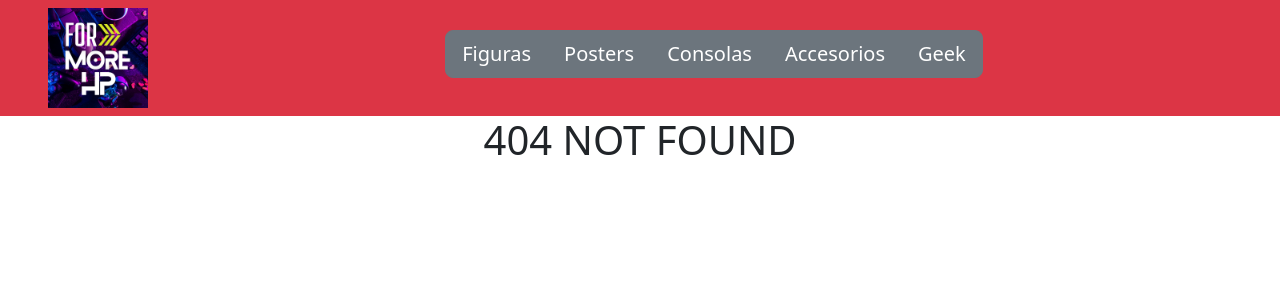
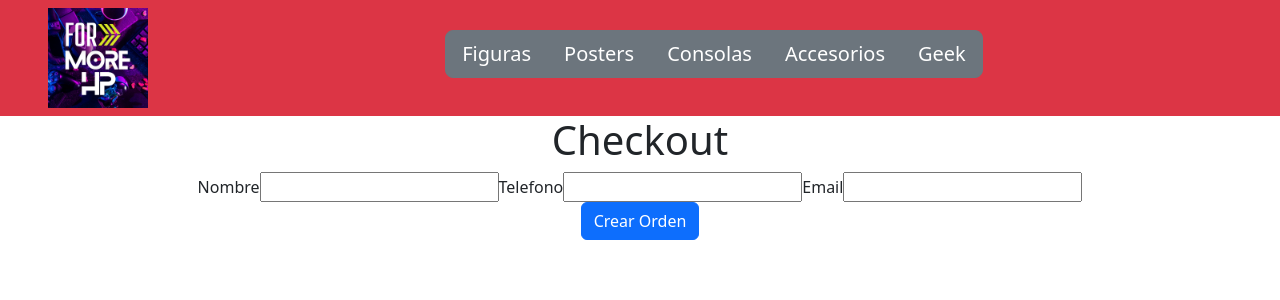
Before and after one commit to bastianSalinas/TiendaOnlineRJS, a React (Create React App) app: page /checkout in a window 1280 px wide. Before the commit this address had no page. Shown: the top 300 px of the page. Built offline with nearby package versions, Linux system fonts and the light colour scheme.

Commit message:
agregando ordenes a las compras

```diff
--- a/src/App.js
+++ b/src/App.js
@@ -3,6 +3,7 @@
 import ItemListContainer from './components/ItemListContainer/ItemListContainer';
 import ItemDetailContainer from './components/ItemDetailContainer/ItemDetailContainer';
 import Cart from './components/Cart/Cart'
+import Checkout from './components/Checkout/Checkout'
 import { BrowserRouter, Routes, Route} from 'react-router-dom'
 import { CartProvider } from './context/CartContext';
 
@@ -17,6 +18,7 @@
             <Route path='/category/:categoryId' element={<ItemListContainer />}/>
             <Route path='/item/:itemId' element={<ItemDetailContainer />}/>
             <Route path='/cart' element={<Cart />}/>
+            <Route path='/checkout' element={<Checkout />}/>
             <Route path='*' element={<h1>404 NOT FOUND</h1>}/>
         </Routes>
         </CartProvider>
--- a/src/components/Cart/Cart.js
+++ b/src/components/Cart/Cart.js
@@ -27,8 +27,9 @@
         <div>
             { cart.map(p => <CartItem key={p.id} {...p}/>) }
             <h3>Total: ${total}</h3>
-            <Button onClick={() => clearCart()}>Limpiar Carrito</Button>
-            <Button><Link to='/' className="Option">Seguir Comprando</Link></Button>
+            <Button variant="secondary" onClick={() => clearCart()}>Limpiar Carrito</Button>
+            <Button variant="danger"><Link to='/' className="Option">Seguir Comprando</Link></Button>
+            <Button variant="success"><Link to='/checkout' className="Option">Checkout</Link></Button>
         </div>
     )
 }
--- a/src/components/CartItem/CartItem.js
+++ b/src/components/CartItem/CartItem.js
@@ -30,7 +30,7 @@
                 </p>
             </section>
             <footer className='itemFooter'>
-                <Button onClick={() => removeItem(id)}>
+                <Button variant="secondary" onClick={() => removeItem(id)}>
                     <Link to={`/cart`} className='Option'>Eliminar</Link>
                 </Button>
             </footer>
--- /dev/null
+++ b/src/components/Checkout/Checkout.js
@@ -0,0 +1,89 @@
+import { getDocs, addDoc ,collection, query, where, Timestamp, writeBatch, documentId } from "firebase/firestore"
+import { db } from "../../services/firebase/firebaseConfig"
+
+import CheckoutForm from '../CheckoutForm/CheckoutForm'
+import { useContext, useState } from "react"
+import { CartContext } from "../../context/CartContext"
+
+const Checkout = () => {
+    const [loading, setLoading] = useState(false)
+    const [orderId, setOrderId] = useState('')
+
+    const { cart, totalQuantity, clearCart} = useContext(CartContext)
+
+    const createOrder = async ({ name, phone, email }) => {
+        setLoading(true)
+
+        try{
+            const objOrder = {
+                buyer: {
+                    name, phone, email
+                },
+                items: cart,
+                total: totalQuantity(),
+                date: Timestamp.fromDate(new Date())
+            }
+            const batch = writeBatch(db)
+
+            const outOfStock = []
+
+            const ids = cart.map(prod => prod.id)
+
+            const productsRef = collection(db, 'productos')
+
+            const productosAgregadosdeFirestore = await getDocs(query(productsRef, where(documentId(), 'in', ids)))
+
+            const { docs } = productosAgregadosdeFirestore
+
+            docs.forEach(doc => {
+                const dataDoc = doc.data()
+                const stockDb = dataDoc.stock
+
+                const productosAgregadosalCarro = cart.find(prod => prod.id === doc.id )
+                const prodCantidad = productosAgregadosalCarro?.quantity
+
+                if(stockDb >= prodCantidad){
+                    batch.update(doc.ref, { stock: stockDb - prodCantidad})
+                }else{
+                    outOfStock.push({ id: doc.id, ...dataDoc})
+                }
+            })
+
+            if(outOfStock.length === 0){
+                await batch.commit()
+
+                const orderRef = collection(db, 'orders')
+
+                const orderAdded = await addDoc(orderRef, objOrder)
+
+                setOrderId(orderAdded.id)
+                clearCart()
+            }else{
+                console.error('hay productos que estan fuera de stock')
+            }
+
+        } catch (error) {
+            console.log(error)
+        } finally {
+            setLoading(false);
+        }
+    };
+
+    if(loading){
+        return <h1>Cargando su orden de compra...</h1>
+    }
+
+    if(orderId){
+        return <h1>El id de su orden es: {orderId}</h1>
+    }
+
+    return(
+        <div>
+            <h1>Checkout</h1>
+            <CheckoutForm onConfirm={createOrder}/>
+        </div>
+    )
+
+}
+
+export default Checkout
--- /dev/null
+++ b/src/components/CheckoutForm/CheckoutForm.js
@@ -0,0 +1,42 @@
+import Button from "react-bootstrap/Button"
+import { useState } from "react"
+
+
+const CheckoutForm = ({ onConfirm }) => {
+    const [ name, setName] = useState('')
+    const [phone, setPhone] = useState('')
+    const [email, setEmail] = useState('')
+
+    const handleConfirm = (event) => {
+        event.preventDefault()
+
+        const userData = {
+            name, phone, email
+        }
+
+        onConfirm(userData)
+    }
+
+    return (
+        <div className="container-form">
+            <form onSubmit={handleConfirm} className="form">
+                <label className="label">
+                    Nombre
+                    <input className="input" type="text" value={name} onChange={({ target }) => setName(target.value)}/>
+                </label>
+                <label className="label">
+                    Telefono
+                    <input className="input" type="text" value={phone} onChange={({ target }) => setPhone(target.value)}/>
+                </label>
+                <label className="label">
+                    Email
+                    <input className="input" type="text" value={email} onChange={({ target }) => setEmail(target.value)}/>
+                </label>
+                <div>
+                    <Button type="submit">Crear Orden</Button>
+                </div>
+            </form>
+        </div>
+    )
+}
+export default CheckoutForm
```
